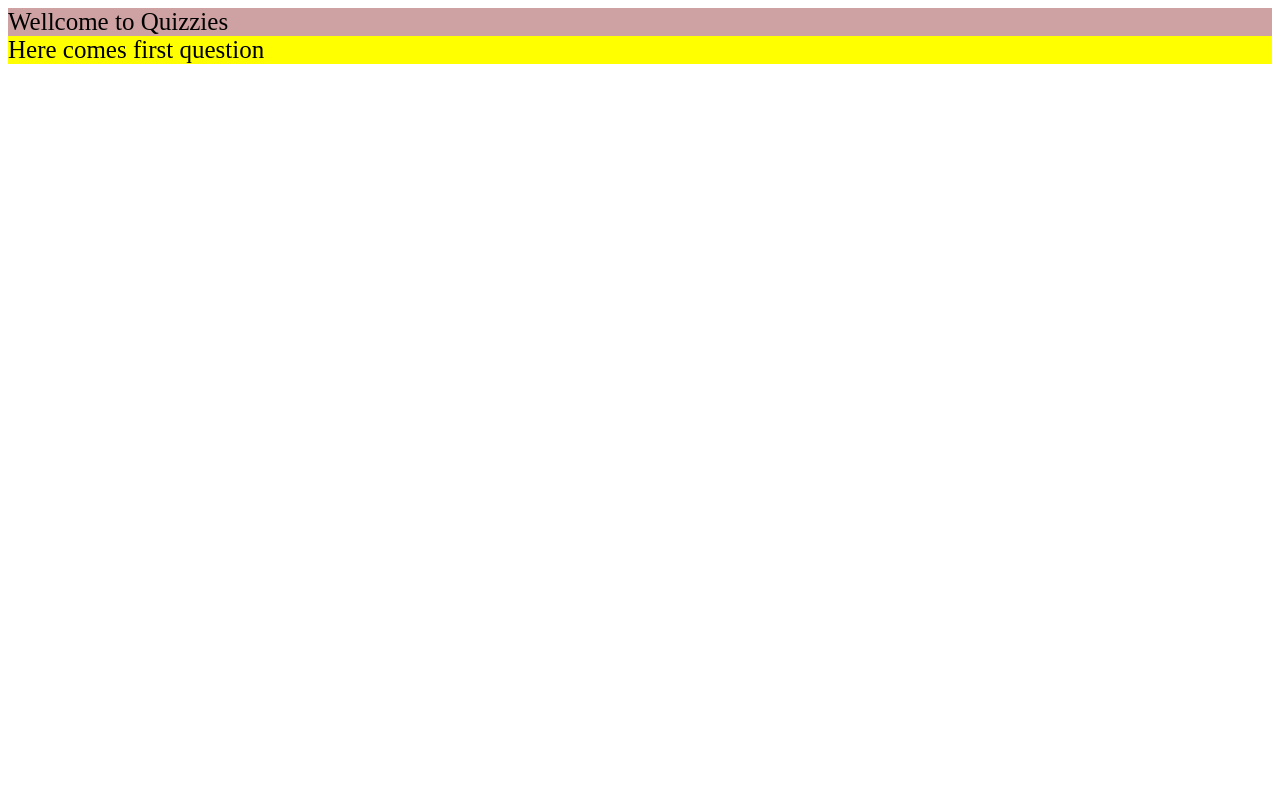
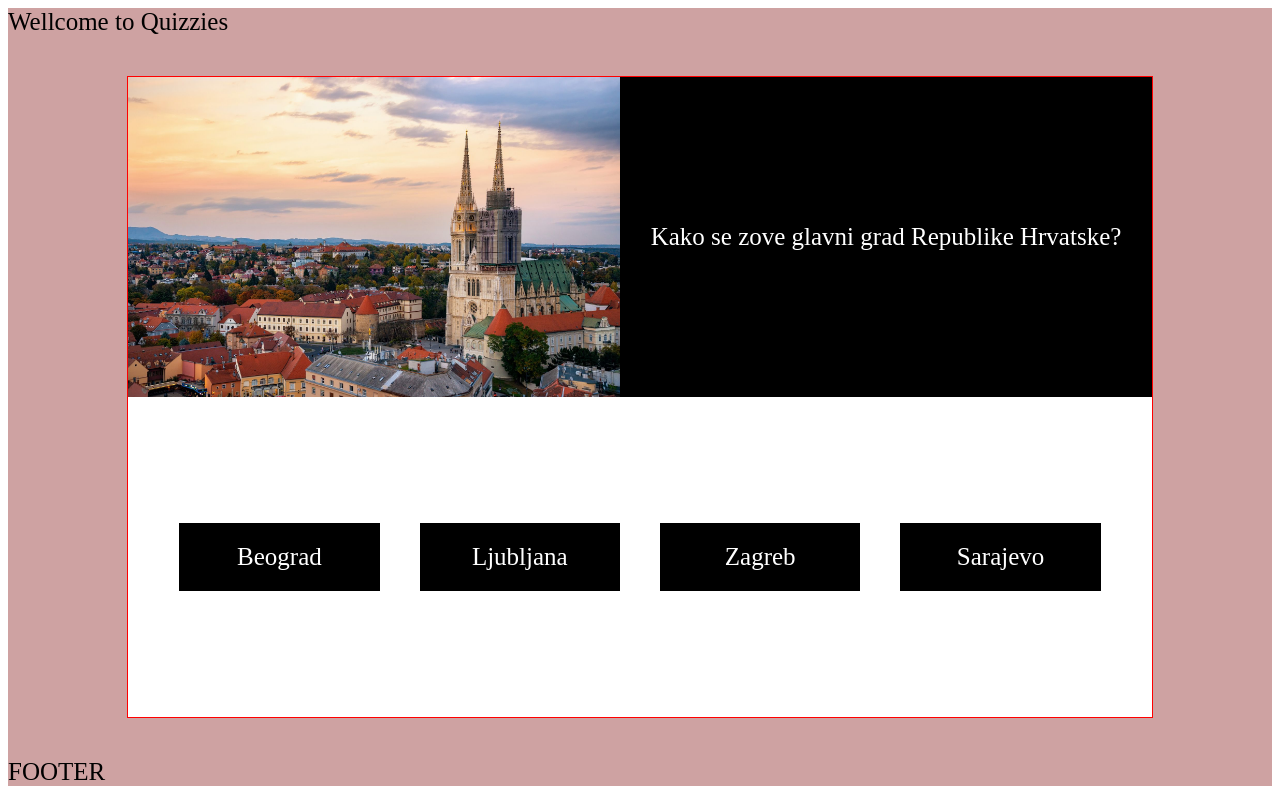
Before and after one commit to mmarkovi3g/Quizzies, a React (Create React App) app: page / in a window 1280 px wide. Built offline with nearby package versions, Linux system fonts and the light colour scheme.

Commit message:
Did some layout and CSS for question component

```diff
--- a/src/App.js
+++ b/src/App.js
@@ -7,6 +7,7 @@ function App() {
     <div>
       <div>Wellcome to Quizzies</div>
       <Question />
+      <div>FOOTER</div>
     </div>
   );
 }
--- a/src/components/Question.css
+++ b/src/components/Question.css
@@ -1,3 +1,68 @@
 .question {
   background-color: yellow;
+  margin: 2rem auto;
+  border: 1px solid red;
+  width: 80vw;
+  height: 80vh;
+  display: flex;
+  flex-direction: column;
+  justify-content: center;
+  align-items: center;
 }
+
+.header {
+  background-color: black;
+  color: white;
+  width: 100%;
+  display: flex;
+  justify-content: space-evenly;
+  height: 50%;
+}
+
+.image {
+  background-color: black;
+  width: 50%;
+}
+
+.image img {
+  width: 100%;
+  height: 100%;
+  object-fit: cover;
+}
+
+.text {
+  background-color: black;
+  width: 50%;
+  display: flex;
+  align-items: center;
+  justify-content: center;
+  padding: 1rem;
+}
+.answers {
+  background-color: white;
+  width: 100%;
+  height: 50%;
+  display: flex;
+  flex-direction: column;
+  align-items: center;
+  justify-content: center;
+}
+
+.answers ul {
+  display: flex;
+  justify-content: center;
+  align-items: center;
+  gap: 2rem;
+  width: 90%;
+  padding: 0;
+}
+
+.answers li {
+  list-style: none;
+  color: white;
+  font-size: 1.25rem;
+  background-color: black;
+  padding: 1rem;
+  width: 25%;
+  text-align: center;
+}
--- a/src/components/Question.js
+++ b/src/components/Question.js
@@ -1,5 +1,22 @@
 import "./Question.css";
 
 export default function Question() {
-  return <div className="question">Here comes first question</div>;
+  return (
+    <div className="question">
+      <div className="header">
+        <div className="image">
+          <img src="/media/img/question_img/zagreb.jpg" alt="answer" />
+        </div>
+        <div className="text">Kako se zove glavni grad Republike Hrvatske?</div>
+      </div>
+      <div className="answers">
+        <ul>
+          <li>Beograd</li>
+          <li>Ljubljana</li>
+          <li>Zagreb</li>
+          <li>Sarajevo</li>
+        </ul>
+      </div>
+    </div>
+  );
 }
```
Also changed, not shown: public/media/img/question_img/zagreb.jpg (added).
